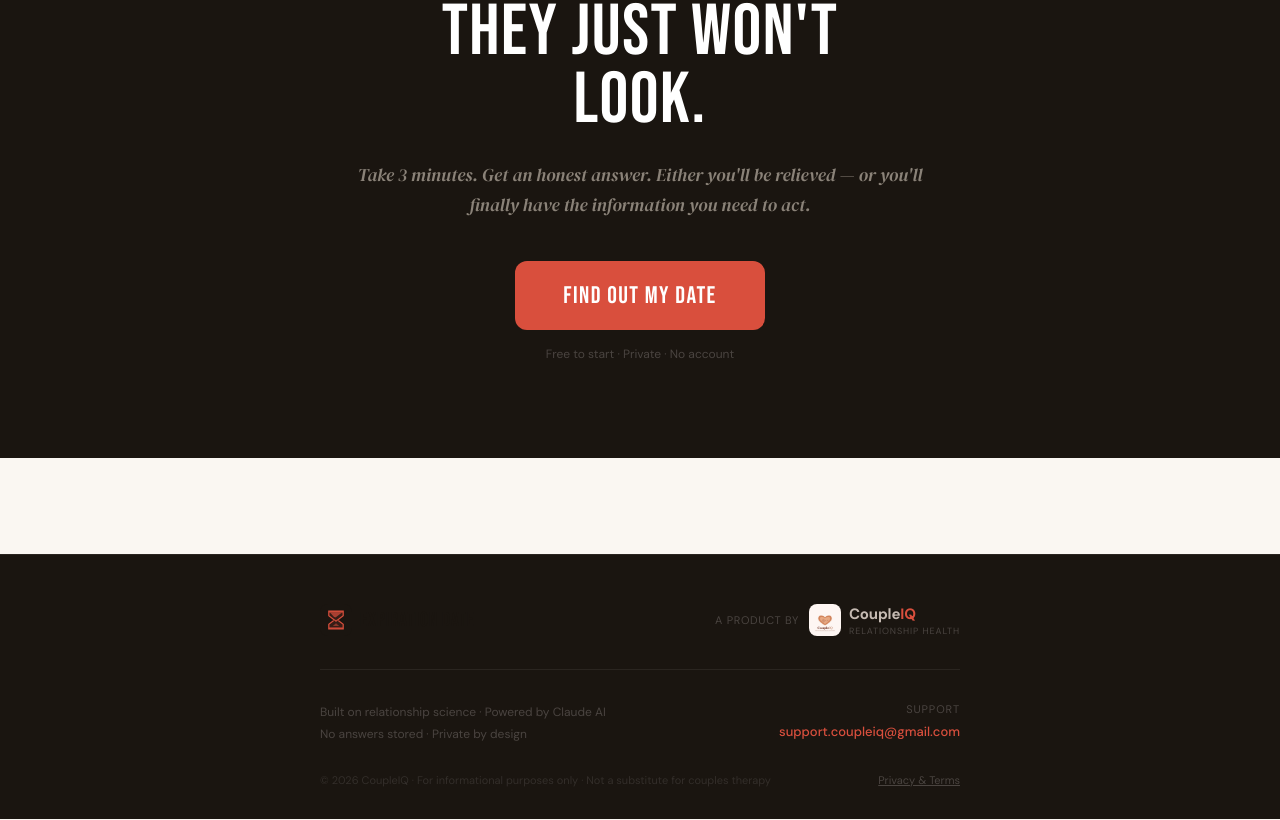
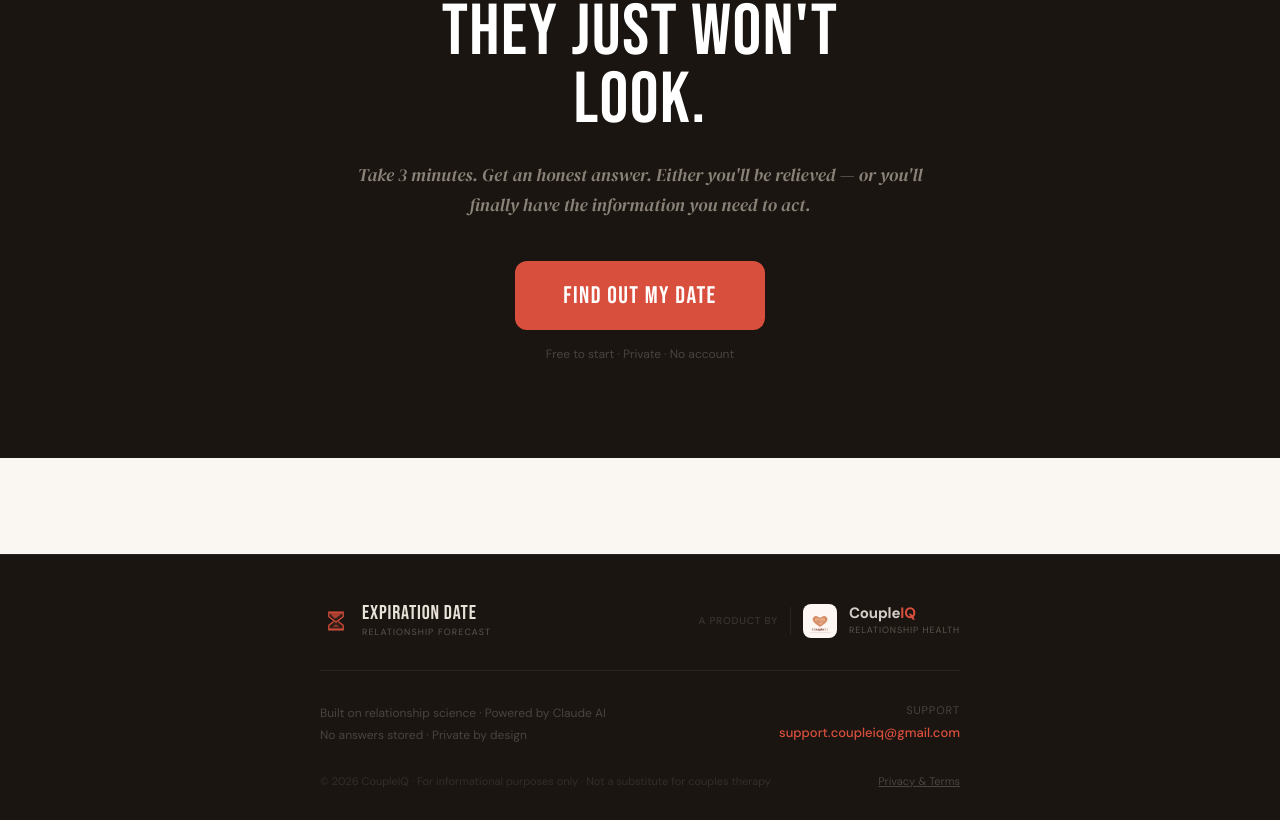
Before and after one commit to colinbuzoianu-arch/expirationdate, a Next.js app: page / in a window 1280 px wide. Shown: the part 4366-5186 px from the top of the page. Built offline with nearby package versions, Linux system fonts and the light colour scheme.

Commit message:
Update page.tsx

```diff
--- a/app/page.tsx
+++ b/app/page.tsx
@@ -710,30 +710,44 @@ function HomeInner() {
       <footer style={{ borderTop: "1px solid #2A2520", background: "var(--ink)", padding: "3rem 1.5rem 2rem" }}>
         <div style={{ maxWidth: 640, margin: "0 auto" }}>
 
-          {/* Top row: Expiration Date wordmark + CoupleIQ branding */}
+          {/* Top row: Expiration Date wordmark + divider + CoupleIQ */}
           <div style={{
             display: "flex", alignItems: "center", justifyContent: "space-between",
             flexWrap: "wrap", gap: 20, marginBottom: "2rem",
             paddingBottom: "2rem", borderBottom: "1px solid #2A2520",
           }}>
-            <Wordmark compact={true} />
+            {/* Left: Expiration Date — explicit light colours for dark bg */}
+            <div style={{ display: "flex", alignItems: "center", gap: 10 }}>
+              <Logo size={32} />
+              <div>
+                <div style={{
+                  fontFamily: "'Bebas Neue', sans-serif",
+                  fontSize: 20, letterSpacing: "0.04em",
+                  color: "#E8E2D9", lineHeight: 1,
+                }}>
+                  EXPIRATION DATE
+                </div>
+                <div style={{ fontSize: 9, color: "#5C554E", letterSpacing: "0.12em", textTransform: "uppercase", marginTop: 3 }}>
+                  Relationship Forecast
+                </div>
+              </div>
+            </div>
 
-            {/* CoupleIQ branding */}
-            <div style={{ display: "flex", alignItems: "center", gap: 10 }}>
-              <span style={{ fontSize: 11, color: "#4A4440", letterSpacing: "0.06em", textTransform: "uppercase" }}>A product by</span>
-              <div style={{ display: "flex", alignItems: "center", gap: 8 }}>
+            {/* Right: CoupleIQ */}
+            <div style={{ display: "flex", alignItems: "center", gap: 12 }}>
+              <span style={{ fontSize: 10, color: "#3A3530", letterSpacing: "0.08em", textTransform: "uppercase", fontWeight: 500 }}>A product by</span>
+              <div style={{ width: 1, height: 28, background: "#2A2520" }} />
               <img
                 src="/coupleiq_logo.png"
-                  alt="CoupleIQ"
-                  style={{ width: 32, height: 32, borderRadius: 8, objectFit: "cover" }}
+                alt="CoupleIQ logo"
+                style={{ width: 34, height: 34, borderRadius: 8, objectFit: "cover", flexShrink: 0 }}
               />
               <div>
-                  <span style={{ fontSize: 15, fontWeight: 700, color: "#C5BAB2", letterSpacing: "-0.01em" }}>
+                <div style={{ fontSize: 15, fontWeight: 700, color: "#D4CCC6", letterSpacing: "-0.01em", lineHeight: 1 }}>
                   Couple<span style={{ color: "#D94F3D" }}>IQ</span>
-                  </span>
-                  <p style={{ fontSize: 9, color: "#4A4440", letterSpacing: "0.1em", textTransform: "uppercase", marginTop: 1 }}>
+                </div>
+                <div style={{ fontSize: 9, color: "#5C554E", letterSpacing: "0.1em", textTransform: "uppercase", marginTop: 3 }}>
                   Relationship Health
-                  </p>
                 </div>
               </div>
             </div>
```
Lines whose indentation alone changed are shown as unchanged.
